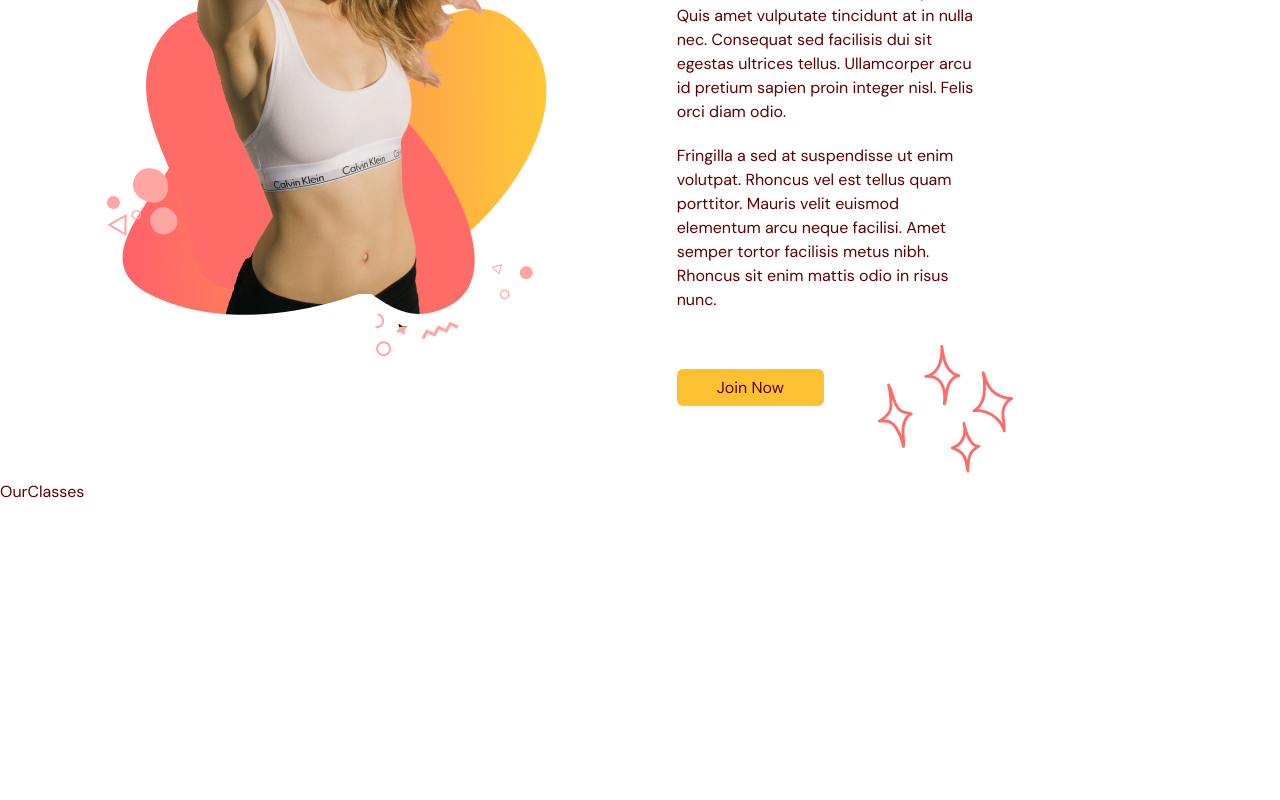
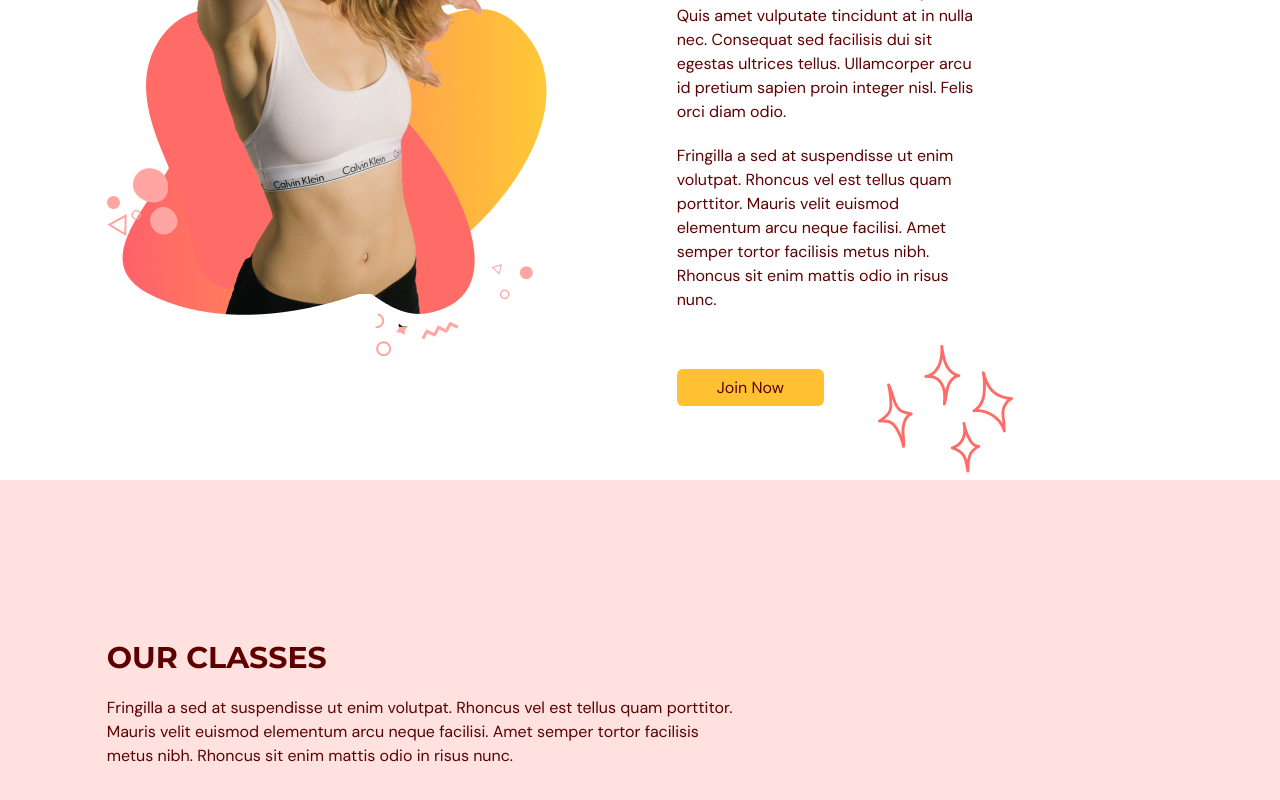
Before and after one commit to MichaelBMoss/EvoGym, a React (Vite) app: page / in a window 1280 px wide. Shown: the part 1692-2492 px from the top of the page. Before the commit the page ends 2196 px from the top, so only its background shows below. Built offline with nearby package versions, Linux system fonts and the light colour scheme.

Commit message:
[WIP] Continue OurClasses Component
  - Add and style header section

```diff
--- a/src/scenes/ourClasses/index.tsx
+++ b/src/scenes/ourClasses/index.tsx
@@ -1,9 +1,36 @@
-type Props = {}
+import { SelectedPage } from "@/shared/types";
+import { motion } from "framer-motion";
+import HText from "@/shared/HText";
 
-const OurClasses = (props: Props) => {
+type Props = {
+  setSelectedPage: (value: SelectedPage) => void;
+};
+
+const OurClasses = ({ setSelectedPage }: Props) => {
   return (
-    <div>OurClasses</div>
-  )
-}
+    <section id="ourclasses" className="w-full bg-primary-100 py-40">
+      <motion.div
+        onViewportEnter={() => setSelectedPage(SelectedPage.OurClasses)}
+      >
 
-export default OurClasses
+        {/* HEADER */}
+        <div className="mx-auto w-5/6">
+          <div className="md:w-3/5">
+            <HText>OUR CLASSES</HText>
+            <p className="py-5">
+              Fringilla a sed at suspendisse ut enim volutpat. Rhoncus vel est
+              tellus quam porttitor. Mauris velit euismod elementum arcu neque
+              facilisi. Amet semper tortor facilisis metus nibh. Rhoncus sit
+              enim mattis odio in risus nunc.
+            </p>
+          </div>
+        </div>
+        <div className="mt-10 h-[353px] w-full overflow-x-auto overflow-y-hidden">
+
+        </div>
+      </motion.div>
+    </section>
+  );
+};
+
+export default OurClasses;
```
